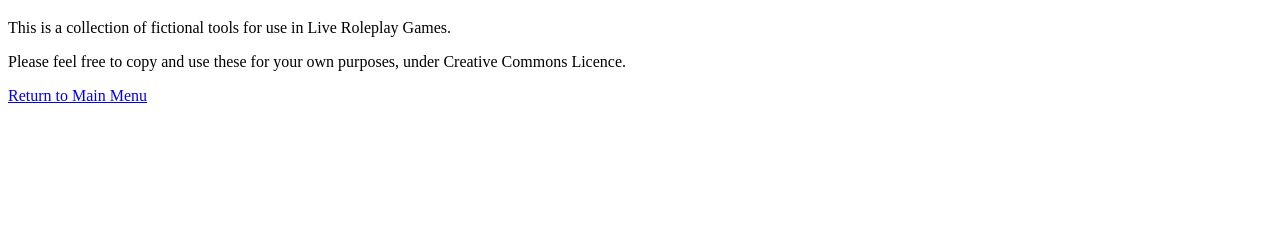
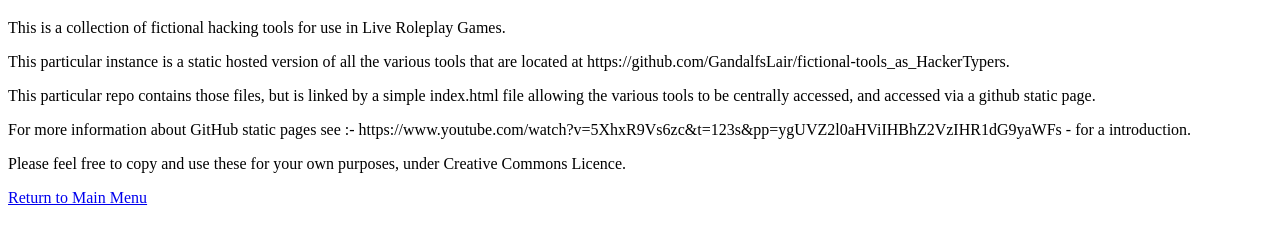
Before and after one commit to GandalfsLair/hacktools, a plain HTML site: page ReadMe/ReadMe.html in a window 1280 px wide. Shown: the part 61-302 px from the top of the page. Drawn offline with Linux system fonts and the light colour scheme.

Commit message:
Update ReadMe.html
Added readme with additional data

```diff
--- a/ReadMe/ReadMe.html
+++ b/ReadMe/ReadMe.html
@@ -7,7 +7,13 @@
 
 <h1>Read Me Information</h1>
 
-<p>This is a collection of fictional tools for use in Live Roleplay Games.</p>
+<p>This is a collection of fictional hacking tools for use in Live Roleplay Games.</p>
+
+<p>This particular instance is a static hosted version of all the various tools that are located at https://github.com/GandalfsLair/fictional-tools_as_HackerTypers.</p>
+
+<p>This particular repo contains those files, but is linked by a simple index.html file allowing the various tools to be centrally accessed, and accessed via a github static page. </p>
+
+<p>For more information about GitHub static pages see :- https://www.youtube.com/watch?v=5XhxR9Vs6zc&t=123s&pp=ygUVZ2l0aHViIHBhZ2VzIHR1dG9yaWFs - for a introduction. </p>
 
 <p>Please feel free to copy and use these for your own purposes, under Creative Commons Licence.</p>
 
```
